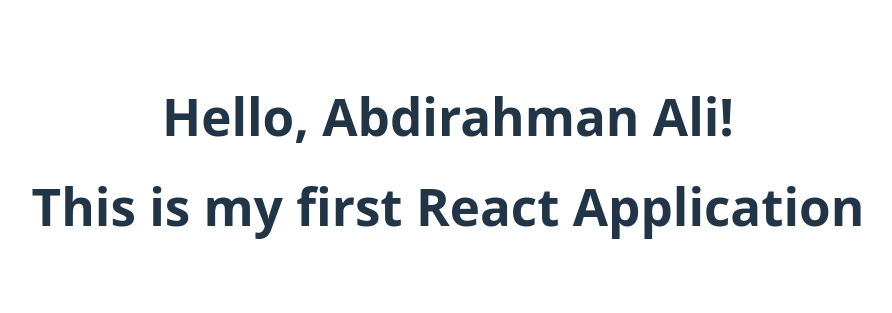
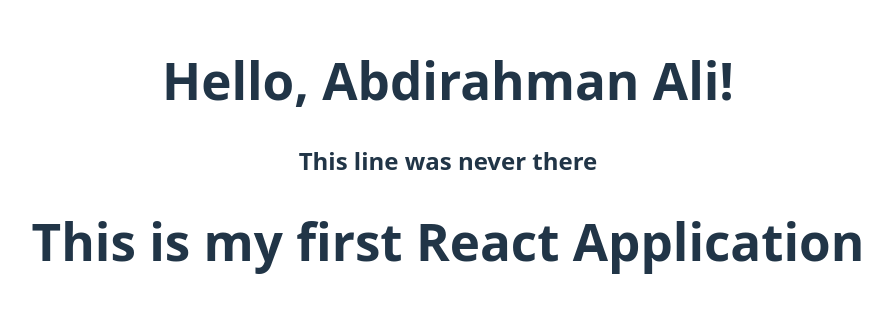
Before and after one commit to abdirahman-ali1/abdirahman-react-app, a React (Vite) app: page / in a window 1280 px wide. Shown: the part 239-552 px from the top of the page, without its empty margins (192-1084 px from the left). Built offline with nearby package versions, Linux system fonts and the light colour scheme.

Commit message:
i have added an empty fragment and h2 line

```diff
--- a/src/components/Greeting.jsx
+++ b/src/components/Greeting.jsx
@@ -1,5 +1,13 @@
+import { Fragment } from "react";
+
 function Greeting(props) {
-    return <h1> Hello, {props.name} {props.surname}!</h1>;
+    return (
+    <>
+        <h1> Hello, {props.name} {props.surname}!</h1>
+        <h2>This line was never there</h2>
+
+    </>
+    );
 }
 
 export default Greeting;
```
